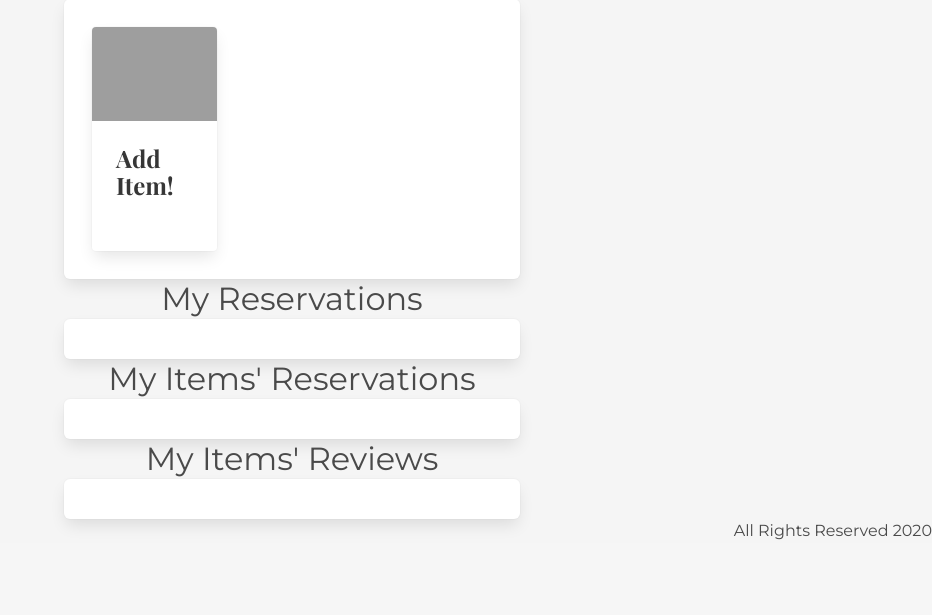
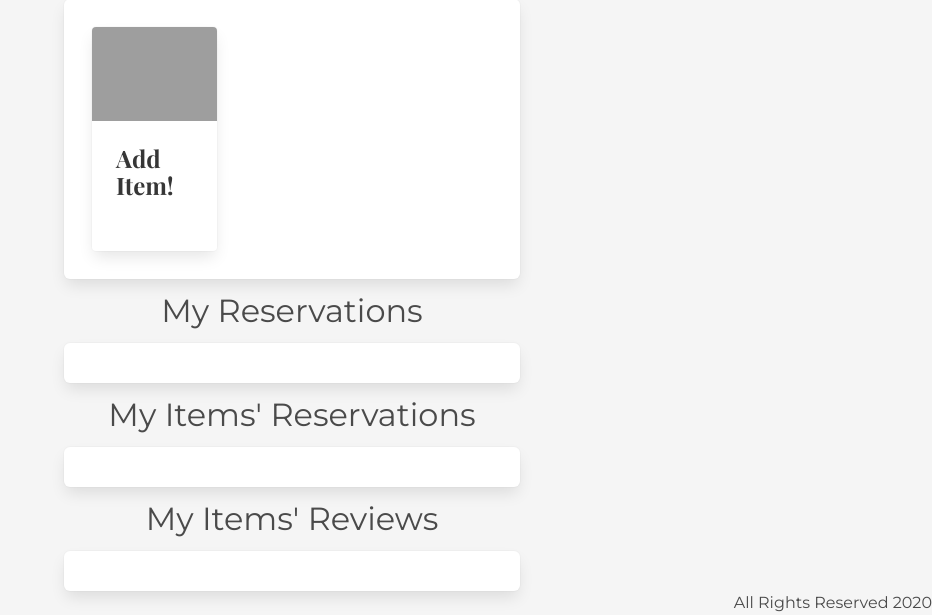
Before and after one commit to nathanjh-28/Borrow-This, a Django app: template rentals_app/templates/dashboard.html in a window 1280 px wide. Shown: the part 542-1157 px from the top of the page, without its empty margins (348-1280 px from the left). Before the commit the page ends 1082 px from the top, so only its background shows below. Run offline with Django 3.2, Linux system fonts and the light colour scheme; the template is opened without the code that fills it, so the values that code supplies are empty; some libraries are stand-ins or nearby versions; some web fonts are replaced; grey boxes are pictures that could not be loaded.

Commit message:
tweaked dashboard before getting crazy with it

```diff
--- a/rentals_app/templates/dashboard.html
+++ b/rentals_app/templates/dashboard.html
@@ -110,7 +110,7 @@
 
     <!-- My Reservations Section -->
     <div class="profile-header">
-        <h3 class="subtitle is-3 profile-header-text">My Reservations</h3>
+        <h3 class="subtitle is-3 my-3 profile-header-text">My Reservations</h3>
     </div>
 
     <section class="my-things">
@@ -151,7 +151,7 @@
 
     <!-- My Item's Reservations Section -->
     <div class="profile-header">
-        <h3 class="subtitle is-3 profile-header-text">My Items' Reservations</h3>
+        <h3 class="subtitle is-3 my-3 profile-header-text">My Items' Reservations</h3>
     </div>
     <section class="my-things">
         <div class="box dashboard-boxes my-rental-items" id="my-items-rez">
@@ -193,7 +193,7 @@
 
     <!-- My Item's Reviews -->
     <div class="profile-header">
-        <h3 class="subtitle is-3 profile-header-text">My Items' Reviews</h3>
+        <h3 class="subtitle is-3 my-3 profile-header-text">My Items' Reviews</h3>
     </div>
     <section class="my-things">
         <div class="box dashboard-boxes my-rental-items" id="my-items-rez">
```
